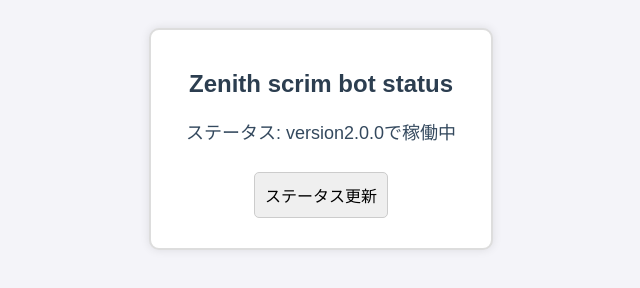
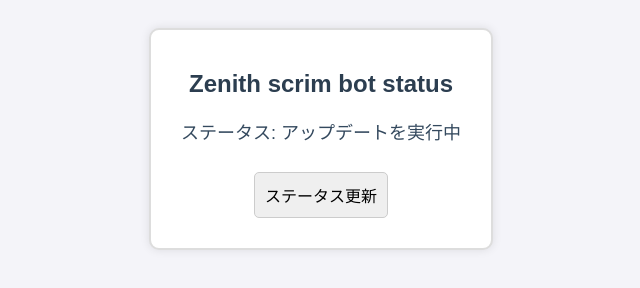
Before and after one commit to ZENITHSCRIM/Kiyaku-bot, a plain HTML site: page status.html in a window 1280 px wide. Shown: the full height of the page, 319-959 px from the left. Drawn offline with Linux system fonts and the light colour scheme.

Commit message:
Update status.html

```diff
--- a/status.html
+++ b/status.html
@@ -53,7 +53,7 @@
         <h2>Zenith scrim bot status</h2>
 
         <!-- ステータス表示部分 -->
-        <p id="status-display">ステータス: version2.0.0で稼働中</p>
+        <p id="status-display">ステータス: アップデートを実行中</p>
         <button onclick="updateStatus()">ステータス更新</button>
     </div>
 
```
